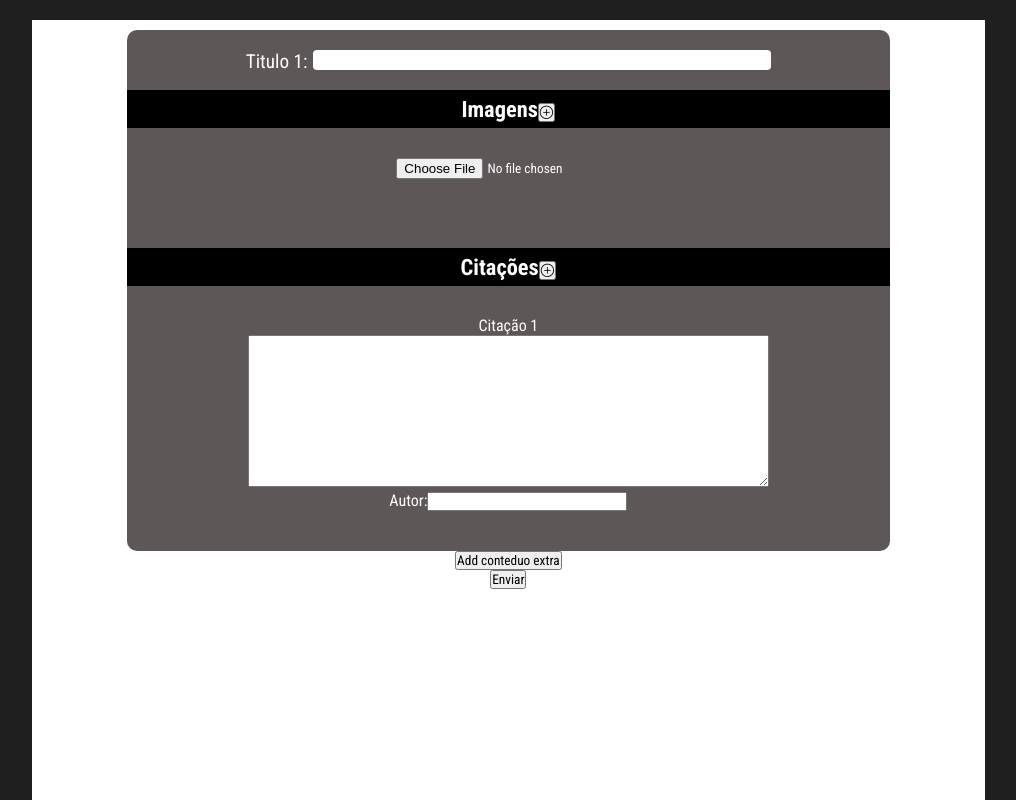
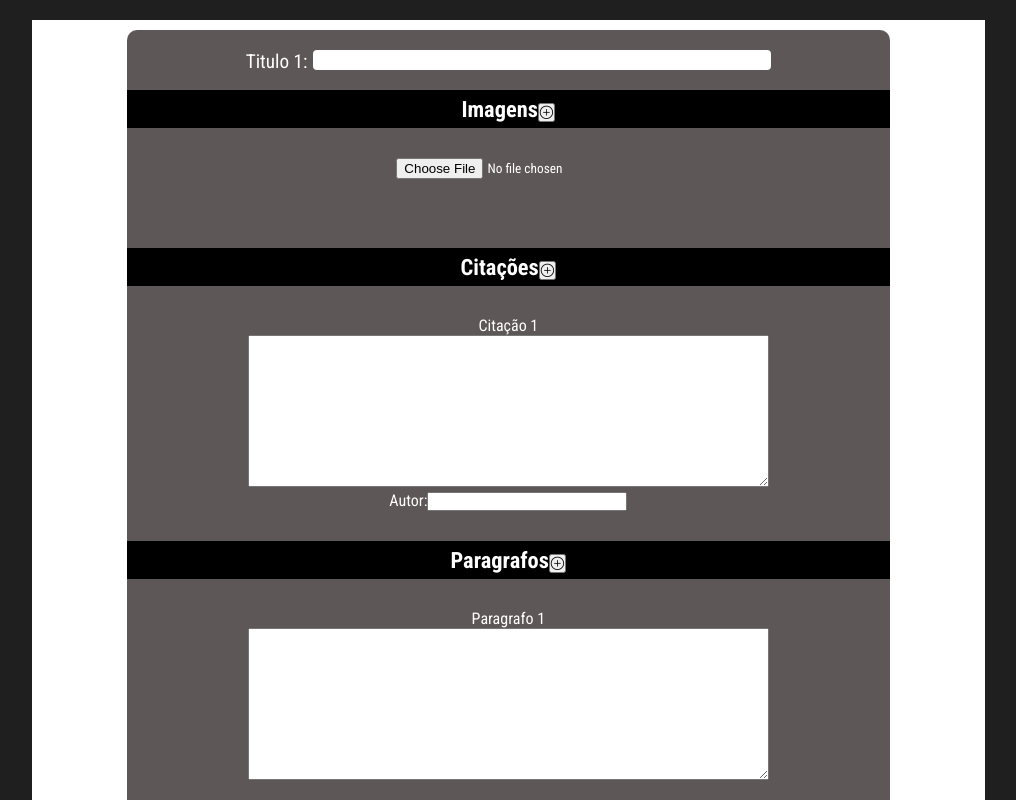
Before and after one commit to vicemanu/admin-metanoia, a React (Vite) app: page /admin in a window 1280 px wide. Shown: the top 800 px of the page, without its empty margins (242-1258 px from the left). Built offline with nearby package versions, Linux system fonts and the light colour scheme.

Commit message:
Codigo do paragrafo carregado

```diff
--- a/src/components/Conteudo/index.jsx
+++ b/src/components/Conteudo/index.jsx
@@ -46,26 +46,20 @@ export default function Conteudo(props) {
     function handleChangeAutor(e, index) {
         props.conteudo[props.index].author[index] = e.target.value
         props.setConteudo([...props.conteudo])
+    }
+
+    function addParagraph(e) {
+        e.preventDefault()
+        props.conteudo[props.index].paragraph = [...props.conteudo[props.index].paragraph, ""]
+        props.setConteudo([...props.conteudo])
+
+    }
+
+    function handleChangeParagraph(e, index) {
+        props.conteudo[props.index].paragraph[index] = e.target.value
+        props.setConteudo([...props.conteudo])
         console.log(props.conteudo)
     }
-
-    // function addParagraph(e) {
-    //     e.preventDefault()
-    //     setParagraph([...paragraph, ""])
-    // }
-
-    // function handleChangeParagraph(e, index) {
-    //     paragraph[index] = e.target.value
-    //     setParagraph([...paragraph])
-    //     setTodoConteudo({titulo, img, citation, paragraph, autor})
-    // }
-
-
-
-
-
-
-
 
 
     return(
@@ -146,32 +140,33 @@ export default function Conteudo(props) {
                         )
                     })
                 }
+            </div>
 
-                                    </div>
-{/*
+            {/* Paragrafos de conteudo */}
+
+
             <h2>Paragrafos
                 <button onClick={addParagraph}>
-                                            <i class="bi bi-plus-circle"></i>
+                    <i className="bi bi-plus-circle"></i>
                 </button>
-
             </h2>
             <div className='conteudo--div'>
                 {
-                                            paragraph.map((e, index) => {
+                    props.conteudo[props.index].paragraph.map((e, index) => {
                         return(
-                                                    <label key={index} className='conteudo_div--paragrafo' htmlFor="">
+                            <label key={index} className='conteudo_div--paragrafo' htmlFor={`paragraph${index}`}>
                                 Paragrafo {index + 1}
-                                                    <textarea name="" id="" cols="30" rows="10"
+                                <textarea
+                                    name=""
+                                    id={`paragraph${index}`}
+                                    cols="30" rows="10"
                                     onChange={e => {handleChangeParagraph(e, index)}}
-                                                    >
-
-                                                    </textarea>
+                                ></textarea>
                             </label>
                         )
                     })
                 }
-
-                                    </div> */}
+            </div>
 
 
 
```
Lines whose indentation alone changed are shown as unchanged.
